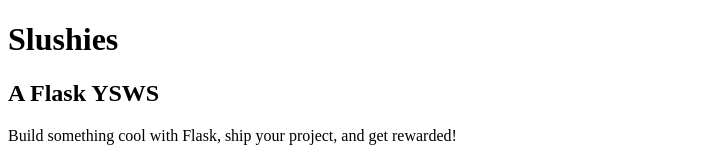
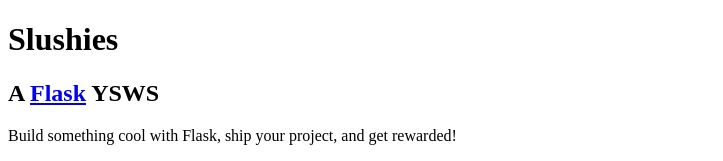
Before and after one commit to eesazahed/slushies, a SvelteKit app: page / in a window 1280 px wide. Shown: the top 161 px of the page, without its empty margins (0-723 px from the left). Built offline with nearby package versions, Linux system fonts and the light colour scheme.

Commit message:
add link to flask

```diff
--- a/src/routes/+page.svelte
+++ b/src/routes/+page.svelte
@@ -41,8 +41,12 @@
       <!-- svelte-ignore a11y_no_noninteractive_element_interactions -->
       <!-- svelte-ignore a11y_click_events_have_key_events -->
       <h1 on:click={toggleHeaderBg} class="cursor-pointer text-6xl md:text-8xl font-bold mb-8">Slushies</h1>
-      <h2 class="text-4xl font-bold mb-8">A Flask YSWS</h2>
-      <p class="text-lg max-w-3xl mx-auto font-bold">Build something cool with Flask, ship your project, and get rewarded!</p>
+      <h2 class="text-4xl font-bold mb-8 italic">
+        A
+        <a href="https://flask.palletsprojects.com/en/stable/quickstart/" target="_blank" rel="noopener noreferrer" class="underline">Flask</a>
+        YSWS
+      </h2>
+      <p class="text-lg max-w-3xl mx-auto font-semibold">Build something cool with Flask, ship your project, and get rewarded!</p>
       <a href="https://forms.fillout.com/t/8rVxgL1yHCus" target="_blank" rel="noopener noreferrer" class="pulse mt-16 inline-block text-4xl font-bold px-12 py-8 rounded-3xl text-white bg-sky-400 hover:bg-sky-600 transition">Click to RSVP!</a>
       <!-- <div class="mt-16 grid grid-cols-2 gap-6">
         <a href="#" target="_blank" rel="noopener noreferrer" class="inline-block px-9 py-4 rounded-3xl text-white bg-cyan-600 hover:bg-cyan-500 transition">Submit YSWS</a>
```
